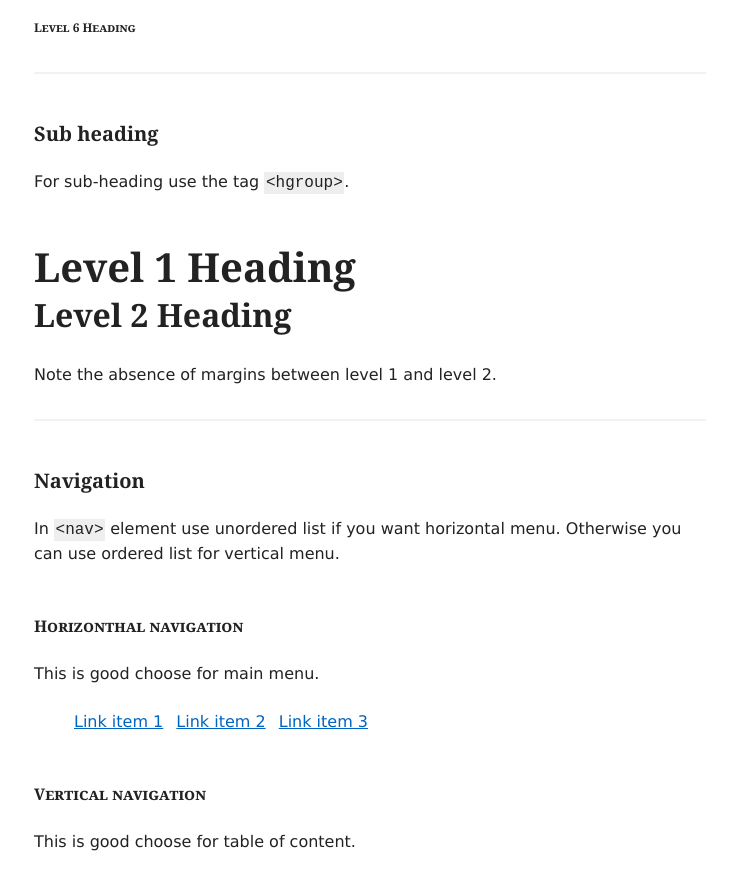
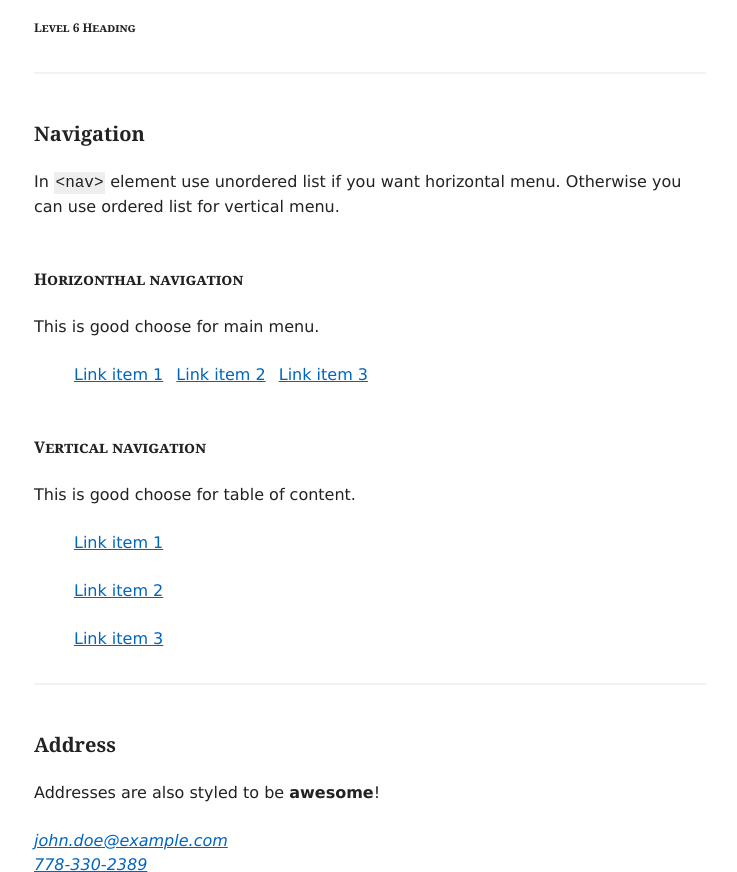
Before and after one commit to GuglielmoPepe/quick, a website: page docs/examples.html in a window 1280 px wide. Shown: the part 1520-2392 px from the top of the page, without its empty margins (270-1007 px from the left). Drawn offline with Linux system fonts and the light colour scheme.

Commit message:
Remove hgroup rules: the hgroup element has been removed from the HTML5 (W3C) specification

```diff
--- a/docs/examples.html
+++ b/docs/examples.html
@@ -103,19 +103,6 @@
                 <h4>Level 4 Heading</h4>
                 <h5>Level 5 Heading</h5>
                 <h6>Level 6 Heading</h6>
-
-                <hr />
-
-                <h4>Sub heading</h4>
-
-                <p>For sub-heading use the tag <code>&lt;hgroup&gt;</code>.</p>
-
-                <hgroup>
-                    <h1>Level 1 Heading</h1>
-                    <h2>Level 2 Heading</h2>
-                </hgroup>
-
-                <p>Note the absence of margins between level 1 and level 2.</p>
 
                 <hr />
 
```
Also changed, not shown: CHANGELOG.md.
